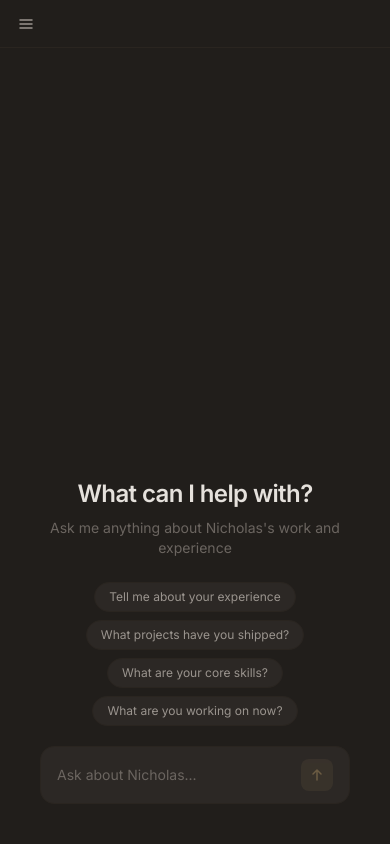
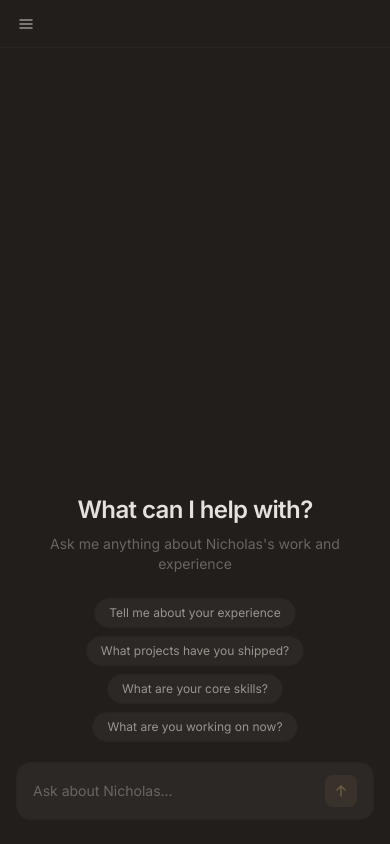
Before and after one commit to bonzonic/portfolio-2, a Next.js app: page /c/1 in a window 390 px wide. Built offline with nearby package versions, Linux system fonts and the light colour scheme.

Commit message:
feat: responsive centering for chat interface

```diff
--- a/src/app/sections/chat-interface.tsx
+++ b/src/app/sections/chat-interface.tsx
@@ -13,9 +13,9 @@ export interface ChatInterfaceProps {
 
 export function ChatInterface({ chatId }: ChatInterfaceProps) {
   return (
-    <div className="flex flex-col min-h-full items-center justify-end p-10">
+    <div className="flex flex-col min-h-full items-center justify-end px-4 py-6 md:px-10 md:py-10">
       {/* Greeting — scrolls away naturally once messages appear */}
-      <div className="w-full max-w-160 mb-6 text-center">
+      <div className="w-full max-w-2xl mb-6 text-center">
         <h1 className="text-2xl font-semibold text-primary tracking-tight mb-2">
           What can I help with?
         </h1>
@@ -25,7 +25,7 @@ export function ChatInterface({ chatId }: ChatInterfaceProps) {
       </div>
 
       {/* Suggested prompts */}
-      <div className="flex flex-wrap justify-center gap-2 w-full max-w-160 mb-5">
+      <div className="flex flex-wrap justify-center gap-2 w-full max-w-2xl mb-5">
         {suggestedPrompts.map((prompt) => (
           <span
             key={prompt}
@@ -37,7 +37,7 @@ export function ChatInterface({ chatId }: ChatInterfaceProps) {
       </div>
 
       {/* ChatWidget — owns message thread + input */}
-      <div className="w-full max-w-160">
+      <div className="w-full max-w-2xl">
         <ChatWidget chatId={chatId} />
       </div>
     </div>
```
